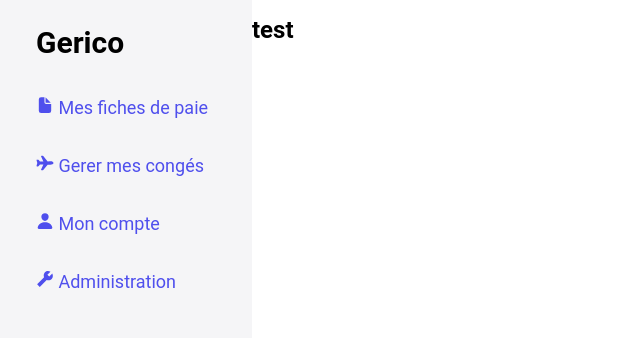
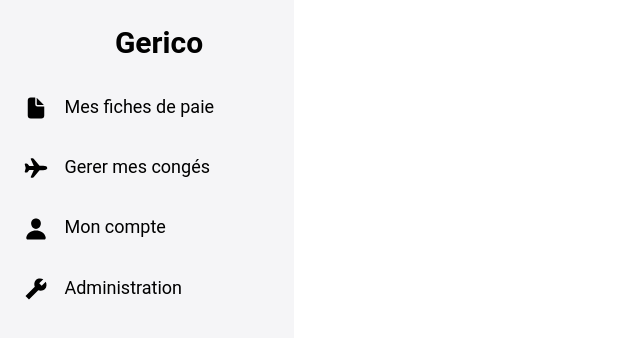
Before and after one commit to Antoninop/gerico-frontend, a React (Vite) app: page / in a window 1280 px wide. Shown: the top 338 px of the page, without its empty margins (0-640 px from the left). Built offline with nearby package versions, Linux system fonts and the light colour scheme.

Commit message:
[+] routes handling

```diff
--- a/package.json
+++ b/package.json
@@ -12,7 +12,8 @@
   "dependencies": {
     "react": "^18.3.1",
     "react-dom": "^18.3.1",
-    "react-icons": "^5.3.0"
+    "react-icons": "^5.3.0",
+    "react-router-dom": "^6.26.2"
   },
   "devDependencies": {
     "@eslint/js": "^9.9.0",
--- a/src/components/sidebar/Sidebar.module.scss
+++ b/src/components/sidebar/Sidebar.module.scss
@@ -1,8 +1,8 @@
 .sidebar {
-    width: var( --sidebar-width);
+    width: var(--sidebar-width);
     background-color: var(--card-background-color);
     height: 100vh;
-    padding-left: 3rem;
+    padding-left:2rem;
 }
 
 .title {
@@ -17,8 +17,21 @@
 }
 
 .menuItem {
+    font-size: var(--font-size-sidebar);
     padding: 1.5rem 0;
     cursor: pointer;
+    color: var(--text-color);
+    &:hover {
+        color: var(--primary-color-lighter);
+    }
+
+    svg {
+        font-size: var(--font-size-sidebar-icon);
+        margin-right: var(--spacing-md);
+        vertical-align: middle;
+    }
+}
+
+.selected {
     color: var(--primary-color);
-    font-size: var(--font-size-sidebar);
 }
--- a/src/components/sidebar/Sidebar.tsx
+++ b/src/components/sidebar/Sidebar.tsx
@@ -1,17 +1,34 @@
-import React from 'react';
+import React, { useState, useEffect } from 'react';
 import styles from './Sidebar.module.scss';
 
 interface SidebarProps {
     items: (string | React.ReactNode)[];
+    onItemClick: (index: number) => void;
+    selectedIndex: number | null;
 }
 
-const Sidebar: React.FC<SidebarProps> = ({ items }) => {
+const Sidebar: React.FC<SidebarProps> = ({ items, onItemClick, selectedIndex }) => {
+    const [selectedItem, setSelectedItem] = useState<number | null>(selectedIndex);
+
+    useEffect(() => {
+        setSelectedItem(selectedIndex);
+    }, [selectedIndex]);
+
+    const handleItemClick = (index: number) => {
+        setSelectedItem(index);
+        onItemClick(index);
+    };
+
     return (
         <div className={styles.sidebar}>
             <h2 className={styles.title}>Gerico</h2>
             <ul className={styles.menu}>
                 {items.map((item, index) => (
-                    <li key={index} className={styles.menuItem}>
+                    <li
+                        key={index}
+                        className={`${styles.menuItem} ${selectedItem === index ? styles.selected : ''}`}
+                        onClick={() => handleItemClick(index)}
+                    >
                         {item}
                     </li>
                 ))}
--- a/src/main.css
+++ b/src/main.css
@@ -10,10 +10,11 @@
   --details-color: #f3a83c;
 
   --font-family-base: 'Roboto', sans-serif;
-  --font-size-base: 1rem;
-  --font-size-small: 0.875rem;
+  --font-size-base: 1.5rem;
+  --font-size-small: 1rem;
   --font-size-large: 2.5rem;
   --font-size-sidebar: 1.5rem;
+  --font-size-sidebar-icon: 2rem;
   --line-height-base: 1.6;
 
 
@@ -25,7 +26,7 @@
 
   --navbar-height: 5rem;
   --footer-height: 6rem;
-  --sidebar-width: 18rem;
+  --sidebar-width: 22.5rem;
 }
 
 html {
--- a/src/main.tsx
+++ b/src/main.tsx
@@ -1,13 +1,10 @@
-import { StrictMode } from 'react'
-import { createRoot } from 'react-dom/client'
-import './main.css'
-import Login from './pages/login/Login'
-import Dashboard from './pages/dashboard/dashboard'
+import { StrictMode } from 'react';
+import { createRoot } from 'react-dom/client';
+import './main.css';
+import App from './routes';
 
 createRoot(document.getElementById('root')!).render(
   <StrictMode>
-    <div>
-      <Dashboard></Dashboard>
-    </div>
+    <App />
   </StrictMode>
-)
+);
--- /dev/null
+++ b/src/pages/conges/conges.module.scss
@@ -0,0 +1,6 @@
+.container {
+    display: flex;
+    justify-content: start;
+      align-content: center;
+      flex-direction: row;
+  }
--- /dev/null
+++ b/src/pages/conges/conges.tsx
@@ -0,0 +1,16 @@
+import styles from './conges.module.scss';
+import Dashboard from '../dashboard/dashboard';
+
+const Conges: React.FC = () => {
+
+
+    return (
+        <div className={styles.container}>
+            <Dashboard>
+            </Dashboard>
+            <h1>CONGES</h1>
+        </div>
+    );
+};
+
+export default Conges;
--- a/src/pages/dashboard/dashboard.tsx
+++ b/src/pages/dashboard/dashboard.tsx
@@ -1,19 +1,38 @@
+import { IoDocument, IoAirplane, IoPerson, IoBuildSharp } from "react-icons/io5";
+import { useNavigate, useLocation } from 'react-router-dom';
 import styles from './dashboard.module.scss';
 import Sidebar from '../../components/sidebar/Sidebar';
-import { IoDocument,IoAirplane,IoPerson,IoBuildSharp } from "react-icons/io5";
+import { useEffect, useState } from 'react';
 
 const Dashboard: React.FC = () => {
+    const navigate = useNavigate();
+    const location = useLocation();
+    const [selectedItem, setSelectedItem] = useState<number | null>(null);
+
+    const items = [
+        { label: <><IoDocument /> Mes fiches de paie</>, route: '/fiches-paie' },
+        { label: <><IoAirplane /> Gerer mes congés</>, route: '/conges' },
+        { label: <><IoPerson /> Mon compte</>, route: '/compte' },
+        { label: <><IoBuildSharp /> Administration</>, route: '/administration' }
+    ];
+
+    useEffect(() => {
+        const currentRoute = location.pathname;
+        const selectedIndex = items.findIndex(item => item.route === currentRoute);
+        setSelectedItem(selectedIndex !== -1 ? selectedIndex : null);
+    }, [location.pathname]);
+
+    const handleNavigate = (route: string) => {
+        navigate(route);
+    };
+
     return (
         <div className={styles.container}>
             <Sidebar
-                items={[
-                    <><IoDocument /> Mes fiches de paie</>,
-                    <><IoAirplane /> Gerer mes congés</>,
-                    <><IoPerson /> Mon compte</>,
-                    <><IoBuildSharp /> Administration</>,
-                ]}
+                items={items.map(item => item.label)}
+                selectedIndex={selectedItem}
+                onItemClick={(index) => handleNavigate(items[index].route)}
             />
-            <h1>test</h1>
         </div>
     );
 };
--- /dev/null
+++ b/src/pages/fiches/fiches.module.scss
@@ -0,0 +1,6 @@
+.container {
+    display: flex;
+    justify-content: start;
+      align-content: center;
+      flex-direction: row;
+  }
--- /dev/null
+++ b/src/pages/fiches/fiches.tsx
@@ -0,0 +1,15 @@
+import styles from './fiches.module.scss';
+import Dashboard from '../dashboard/dashboard';
+
+const Fiches: React.FC = () => {
+
+
+    return (
+        <div className={styles.container}>
+            <Dashboard></Dashboard>
+            <h1>Fiches</h1>
+        </div>
+    );
+};
+
+export default Fiches;
--- /dev/null
+++ b/src/routes.tsx
@@ -0,0 +1,23 @@
+import './main.css';
+import Login from './pages/login/Login';
+import Dashboard from './pages/dashboard/dashboard';
+import Conges from './pages/conges/conges';
+import Fiches from './pages/fiches/fiches';
+import { BrowserRouter as Router, Routes, Route } from 'react-router-dom';
+
+const App: React.FC = () => {
+  return (
+    <Router>
+      <Routes>
+        <Route path="/" element={<Dashboard />} />
+        <Route path="/login" element={<Login />} />
+        <Route path="/fiches-paie" element={<Fiches/>} />
+        <Route path="/conges" element={<Conges/>} />
+        <Route path="/compte" element={<div>Mon compte</div>} />
+        <Route path="/administration" element={<div>Administration</div>} />
+      </Routes>
+    </Router>
+  );
+};
+
+export default App;
```
Also changed, not shown: 1 other file (tests, documents, lock files or other folders).
